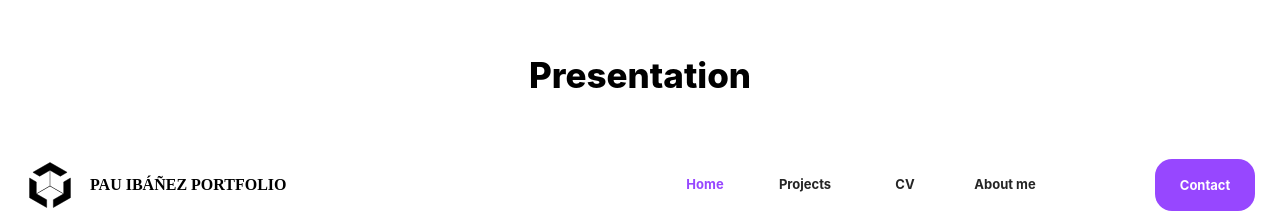
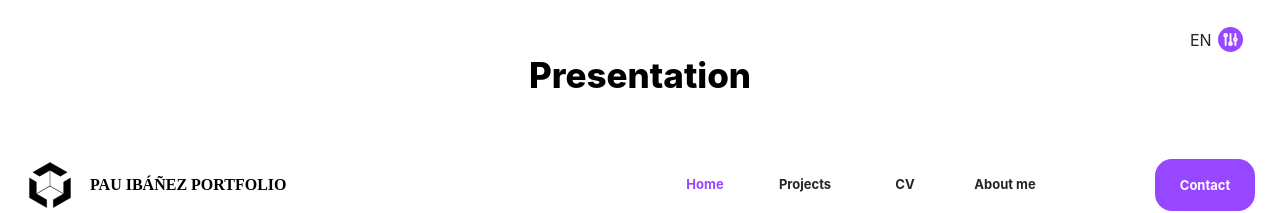
Before and after one commit to pauIbanez/portfolio-front, a React (Create React App) app: page /home in a window 1280 px wide. Shown: the top 213 px of the page. Built offline with nearby package versions, Linux system fonts and the light colour scheme.

Commit message:
added language change toggle

```diff
--- /dev/null
+++ b/src/components/header/LanguageSelector/LanguageSelector.tsx
@@ -0,0 +1,125 @@
+import { useTranslation } from "react-i18next";
+import styled from "styled-components";
+import Colors from "../../../data/style/Colors";
+import { useEffect, useState, useRef, useCallback } from "react";
+import languages from "../../../data/languages/languages";
+
+const Holder = styled.div`
+  position: absolute;
+  top: 20px;
+  right: 20px;
+`;
+
+const SelectorWrapper = styled.div<{ $visible: boolean }>`
+  background-color: ${(props) =>
+    props.$visible ? Colors.backgroundGray : "transparent"};
+
+  border-radius: 10px;
+  display: flex;
+  flex-direction: column;
+  ${(props) =>
+    props.$visible &&
+    "box-shadow: 4px 4px 10px rgba(0, 0, 0, 0.1), -4px -4px 10px rgba(0, 0, 0, 0.1);"}
+  overflow: hidden;
+  width: 80px;
+`;
+const Selector = styled.button`
+  font-family: inherit;
+  border: none;
+  display: flex;
+  align-items: center;
+  background: none;
+
+  margin: 0;
+
+  padding: 7px 10px 5px 10px;
+
+  font-size: 16px;
+  color: ${Colors.textGray};
+  gap: 6px;
+
+  cursor: pointer;
+`;
+
+const LanguageItem = styled.button`
+  font-family: inherit;
+  border: none;
+  display: flex;
+  align-items: center;
+  background: none;
+  width: 80px;
+
+  margin: 0;
+
+  padding: 5px 10px;
+
+  font-size: 15px;
+  color: ${Colors.textGray};
+
+  cursor: pointer;
+
+  &:hover {
+    background-color: ${Colors.main};
+    color: white;
+  }
+`;
+
+const LanguageSelector = () => {
+  const { i18n } = useTranslation();
+  const [active, setActive] = useState<boolean>(false);
+
+  const menuRef = useRef<HTMLDivElement>(null);
+
+  const onSelectorClick = () => {
+    setActive((currentActive) => !currentActive);
+  };
+
+  const onLanguageClick = (lanuageCode: string) => {
+    i18n.changeLanguage(lanuageCode);
+    setActive(false);
+  };
+
+  const renderItems = languages.map((language) => (
+    <LanguageItem
+      key={language.code}
+      onClick={() => onLanguageClick(language.code)}
+    >
+      {language.label}
+    </LanguageItem>
+  ));
+
+  const popUpHandler = useCallback(
+    ({ target }: MouseEvent) => {
+      if (active) {
+        if (!menuRef.current?.contains(target as Node)) {
+          setActive(false);
+        }
+      }
+    },
+    [active]
+  );
+
+  useEffect(() => {
+    window.addEventListener("mousedown", popUpHandler);
+    return () => window.removeEventListener("mousedown", popUpHandler);
+  }, [popUpHandler]);
+
+  return (
+    <Holder>
+      <SelectorWrapper $visible={active} ref={menuRef}>
+        <Selector onClick={onSelectorClick}>
+          {i18n.language.toLocaleUpperCase()}
+          <img
+            src="/media/icons/filter.svg"
+            alt="filter"
+            height={25}
+            width={25}
+          />
+        </Selector>
+        {active && renderItems}
+      </SelectorWrapper>
+    </Holder>
+  );
+};
+
+export default LanguageSelector;
--- a/src/components/header/PageTitle/PageTitle.tsx
+++ b/src/components/header/PageTitle/PageTitle.tsx
@@ -3,6 +3,7 @@ import { useContext } from "react";
 import ColoredText from "../../textComponents/ColoredText/ColoredText";
 import ResponsiveContext from "../../../contexts/responsiveContext/ResponsiveContext.contextCreator";
 import { presentation } from "../../../data/Pages/responsive/layout";
+import LanguageSelector from "../LanguageSelector/LanguageSelector";
 
 const Container = styled.header<{ $height: number; size: number }>`
   width: 100%;
@@ -13,6 +14,7 @@ const Container = styled.header<{ $height: number; size: number }>`
   justify-content: center;
 
   background-color: white;
+  position: relative;
 
   h1 {
     font-size: ${(props) => props.size}px;
@@ -38,6 +40,7 @@ const PageTitle = ({ title }: Props) => {
           heading: 1,
         }}
       />
+      <LanguageSelector />
     </Container>
   );
 };
--- a/tsconfig.json
+++ b/tsconfig.json
@@ -16,5 +16,5 @@
     "noEmit": true,
     "jsx": "react-jsx"
   },
-  "include": ["src"]
+  "include": ["src", "src/data/Pages/responsive/layout.ts"]
 }
```
Also changed, not shown: public/media/icons/filter.svg (added).
